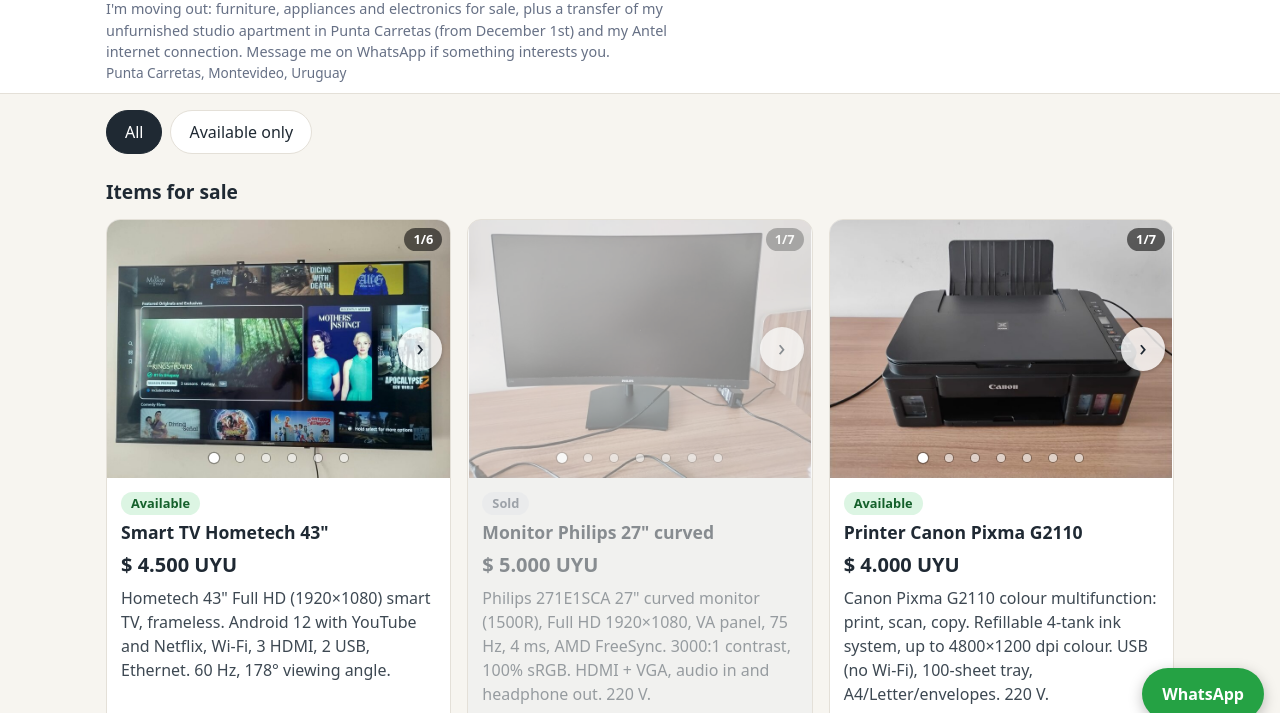
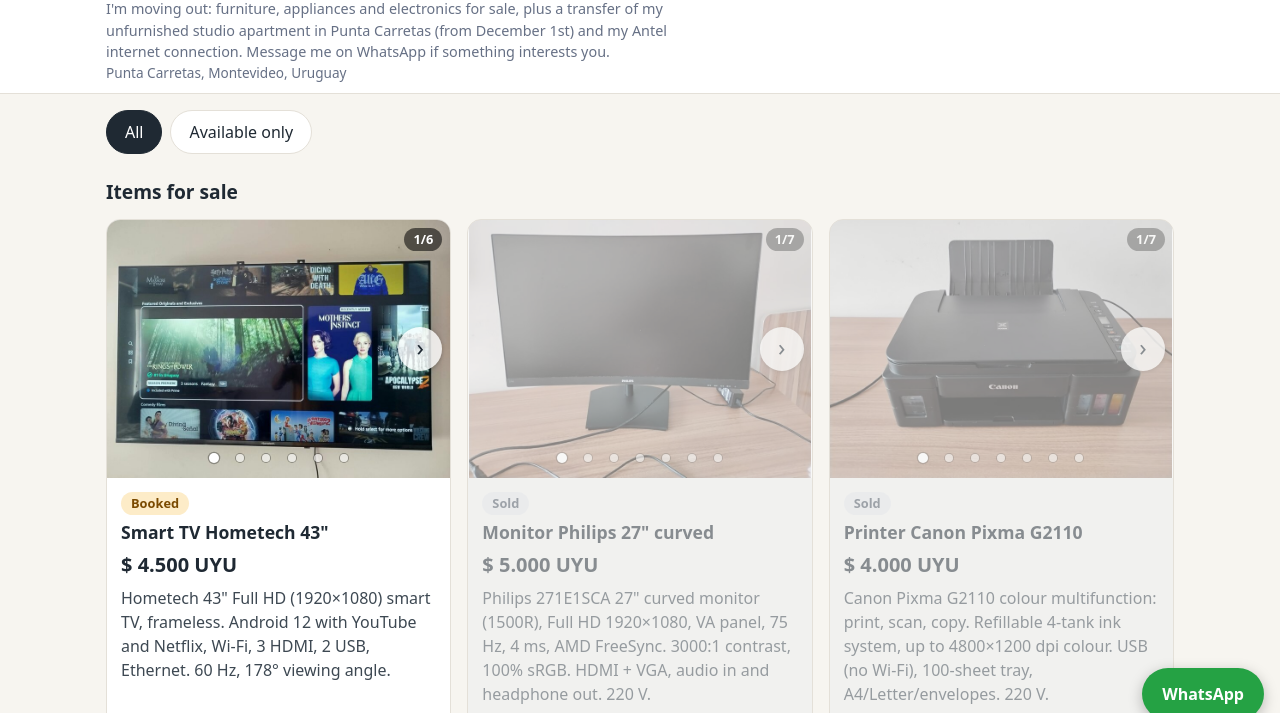
Before and after one commit to cristian-encalada/venta-mudanza, a plain HTML site: page index.html in a window 1280 px wide. Shown: the part 64-777 px from the top of the page. Drawn offline with Linux system fonts and the light colour scheme.

Commit message:
Mark printer, minibar and internet as sold; TV and apartment as booked; lower sofa bed price to 2000

```diff
--- a/data.js
+++ b/data.js
@@ -16,11 +16,11 @@
  *
  * Update CONFIG.lastUpdated (YYYY-MM-DD) whenever you change something.
  */
-const CONFIG = { whatsapp: "59894345476", currency: "UYU", lastUpdated: "2026-11-16" };
+const CONFIG = { whatsapp: "59894345476", currency: "UYU", lastUpdated: "2026-11-23" };
 
 const LISTINGS = [
   {
-    id: "tv", section: "items", status: "available", price: 4500,
+    id: "tv", section: "items", status: "booked", price: 4500,
     title: { en: "Smart TV Hometech 43\"", es: "Smart TV Hometech 43\"" },
     desc: { en: "Hometech 43\" Full HD (1920×1080) smart TV, frameless. Android 12 with YouTube and Netflix, Wi-Fi, 3 HDMI, 2 USB, Ethernet. 60 Hz, 178° viewing angle.",
             es: "Smart TV Hometech 43\" Full HD (1920×1080), sin marco. Android 12 con YouTube y Netflix, Wi-Fi, 3 HDMI, 2 USB, Ethernet. 60 Hz, ángulo de visión 178°." },
@@ -36,7 +36,7 @@ const LISTINGS = [
     images: ["images/real-monitor-1.jpg", "images/real-monitor-2.jpg", "images/ml-monitor-1.jpg", "images/ml-monitor-2.jpg", "images/ml-monitor-3.jpg", "images/ml-monitor-4.jpg", "images/ml-monitor-5.jpg"]
   },
   {
-    id: "printer", section: "items", status: "available", price: 4000,
+    id: "printer", section: "items", status: "sold", price: 4000,
     title: { en: "Printer Canon Pixma G2110", es: "Impresora Canon Pixma G2110" },
     desc: { en: "Canon Pixma G2110 colour multifunction: print, scan, copy. Refillable 4-tank ink system, up to 4800×1200 dpi colour. USB (no Wi-Fi), 100-sheet tray, A4/Letter/envelopes. 220 V.",
             es: "Impresora multifunción a color Canon Pixma G2110: imprime, escanea, copia. Sistema de 4 tanques de tinta recargables, hasta 4800×1200 dpi a color. USB (sin Wi-Fi), bandeja de 100 hojas, A4/Carta/sobres. 220 V." },
@@ -44,7 +44,7 @@ const LISTINGS = [
     images: ["images/real-printer-1.jpg", "images/ml-printer-1.jpg", "images/ml-printer-2.jpg", "images/ml-printer-3.jpg", "images/ml-printer-4.jpg", "images/ml-printer-5.jpg", "images/ml-printer-6.jpg"]
   },
   {
-    id: "minibar", section: "items", status: "available", price: 4500,
+    id: "minibar", section: "items", status: "sold", price: 4500,
     title: { en: "Minibar Enxuta 85 L", es: "Heladera minibar Enxuta 85 L" },
     desc: { en: "Enxuta RENX110FH-A minibar fridge, white, 85 L. Small freezer compartment, vegetable drawer, 2 glass shelves, interior light, 6 temperature levels. Energy class A, 220 V. 45 × 46 cm, 85 cm high.",
             es: "Heladera minibar Enxuta RENX110FH-A, blanca, 85 L. Compartimiento congelador, cajón de verduras, 2 estantes de vidrio, luz interior, 6 niveles de temperatura. Eficiencia energética A, 220 V. 45 × 46 cm, 85 cm de alto." },
@@ -52,7 +52,7 @@ const LISTINGS = [
     images: ["images/real-minibar-1.jpg", "images/real-minibar-2.jpg", "images/real-minibar-3.jpg", "images/ml-minibar-1.jpg", "images/ml-minibar-2.jpg", "images/ml-minibar-3.jpg"]
   },
   {
-    id: "sofabed", section: "items", status: "available", price: 4000,
+    id: "sofabed", section: "items", status: "available", price: 2000,
     title: { en: "Sofa bed Foldie (2-seater)", es: "Sillón cama Foldie (2 cuerpos)" },
     desc: { en: "Foldie 2-seater foam sofa bed (La Cueva Muebles), dark grey plain fabric, with cushions. Sofa: 135 × 78 cm, 64 cm high. Opens into a 135 × 190 cm bed. Supports up to 200 kg.",
             es: "Sillón cama Foldie de 2 cuerpos (La Cueva Muebles), espuma de alta densidad, tela lisa gris oscuro, con almohadones. Sillón: 135 × 78 cm, 64 cm de alto. Se abre en cama de 135 × 190 cm. Soporta hasta 200 kg." },
@@ -100,7 +100,7 @@ const LISTINGS = [
     images: ["images/real-airfryer-1.jpg", "images/real-airfryer-2.jpg", "images/real-airfryer-3.jpg", "images/ml-airfryer-1.jpg", "images/ml-airfryer-2.jpg", "images/ml-airfryer-3.jpg"]
   },
   {
-    id: "apartment", section: "services", status: "available", price: 17400, priceSuffix: "month",
+    id: "apartment", section: "services", status: "booked", price: 17400, priceSuffix: "month",
     wide: true,
     extra: { en: "+ approx. 4.000 UYU common expenses (gastos comunes)", es: "+ aprox. 4.000 UYU de gastos comunes" },
     total: { en: "≈ 21.400 UYU / month in total", es: "≈ 21.400 UYU / mes en total" },
@@ -126,7 +126,7 @@ const LISTINGS = [
     images: ["images/real-apartment-1.jpg", "images/real-apartment-2.jpg", "images/real-apartment-3.jpg"]
   },
   {
-    id: "internet", section: "services", status: "available", price: 1700, priceSuffix: "month",
+    id: "internet", section: "services", status: "sold", price: 1700, priceSuffix: "month",
     title: { en: "Antel internet transfer", es: "Traspaso de internet Antel" },
     desc: { en: "Transfer of an Antel internet connection, unlimited.",
             es: "Traspaso de conexión de internet Antel, ilimitada." },
--- a/index.html
+++ b/index.html
@@ -53,7 +53,7 @@
   <button type="button" class="lb-nav lb-next" id="lb-next">&#8250;</button>
 </div>
 
-<script src="data.js?v=10"></script>
+<script src="data.js?v=11"></script>
 <script src="app.js?v=8"></script>
 </body>
 </html>
```
